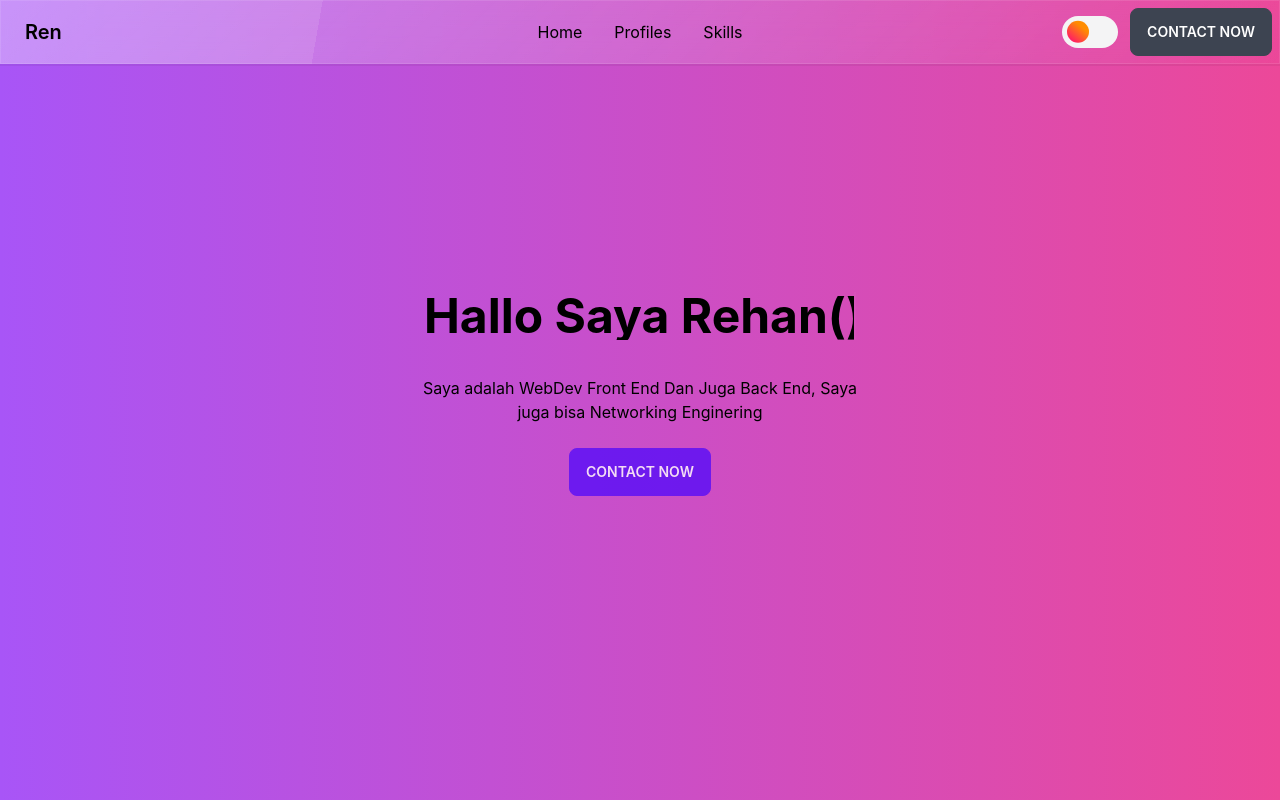
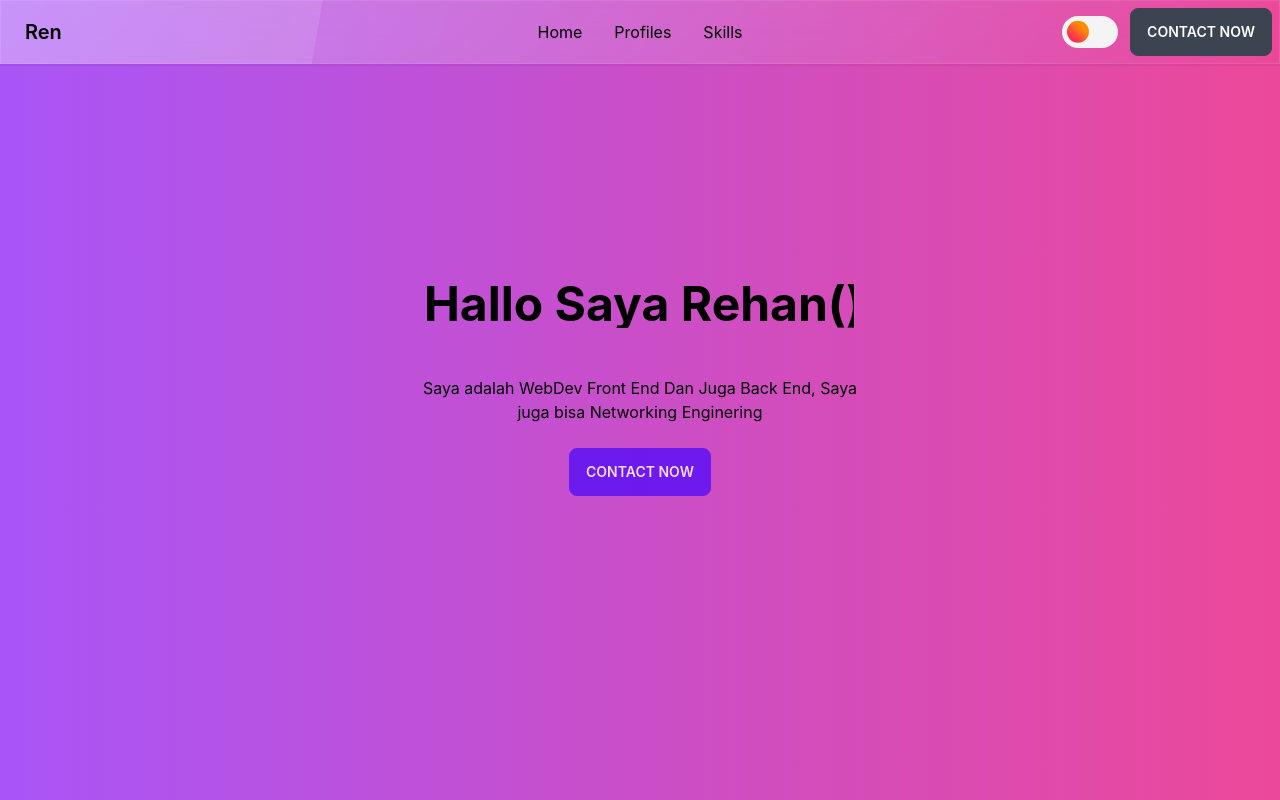
Before and after one commit to Reno121/ren-profile, a Next.js app: page / in a window 1280 px wide. Shown: the top 800 px of the page. Built offline with nearby package versions, Linux system fonts and the light colour scheme.

Commit message:
ngetest beneran

```diff
--- a/pages/index.tsx
+++ b/pages/index.tsx
@@ -1,4 +1,3 @@
-import Image from "next/image";
 import Navbar from "./komponen/navbar";
 import Hero from "./komponen/hero";
 export default function index (){
--- a/pages/komponen/hero/index.tsx
+++ b/pages/komponen/hero/index.tsx
@@ -1,4 +1,3 @@
-import Image from "next/image"
 export default function Hero() {
   return (
     /*<div className="p-5 m-5 rounded-md bg-gradient-to-r from-fuchsia-600 to-purple-800 shadow-2xl">Lorem ipsum dolor, sit amet consectetur adipisicing elit. Adipisci dicta perspiciatis aut consectetur soluta,
--- a/styles/globals.css
+++ b/styles/globals.css
@@ -99,7 +99,7 @@ input:checked + .slider:before {
     text-align: center;
     white-space: nowrap;
     overflow: hidden;
-    transform: translateY(-25%);
+    transform: translateY(-50%);
 }
 
 /* Animation */
--- a/tailwind.config.js
+++ b/tailwind.config.js
@@ -2,7 +2,7 @@
 module.exports = {
   content: [
     './pages/**/*.{js,ts,jsx,tsx}',
-    './components/**/*.{js,ts,jsx,tsx}',
+    './components/**/*.{js,ts,jsx,tsx}'
   ],
   theme: {
     extend: {}
```
